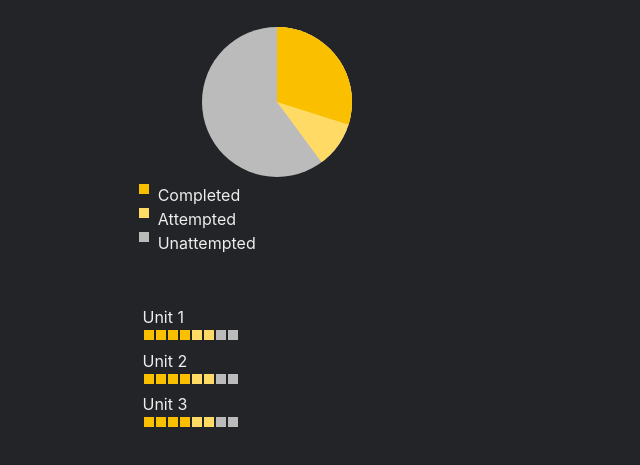
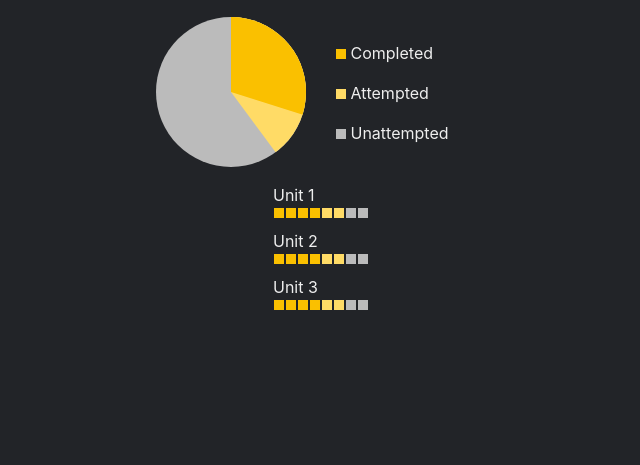
Before and after one commit to The-Last-Mile-JS/ProgressMap, a plain HTML site: page index.html in a window 1280 px wide. Shown: the part 71-536 px from the top of the page, without its empty margins (319-959 px from the left). Drawn offline with Linux system fonts and the light colour scheme.

Commit message:
cleaned up frontend

```diff
--- a/index.html
+++ b/index.html
@@ -12,42 +12,43 @@
   </head>
   <body>
     <div class="container-fluid">
+      <!-- title -->
+      <div class="row">
+        <div class="col align-self-center">
           <h1>TLM Progress Map</h1>
-    <div id="progressSummary" class="row">
-      <div class="col-sm">
         </div>
-      <div class="col-sm">
-        <div class="row">
-          <div class="col-sm chart">
+      </div>
+
+      <!-- progress summary -->
+      <div class="row justify-content-center">
+        <!-- chart -->
+        <div class="col-4 chart">
           <svg viewBox="0 0 32 32">
             <!-- all arcs start from the topmost point of the circle and go clockwise -->
             <circle class='first' stroke-dasharray="40 100"></circle> <!--bottom item-->
             <circle class='second' stroke-dasharray="30 100"></circle> <!--middle item-->
           </svg>
         </div>
-          <div class="col-sm breakdown">
-            <div>
-              <div class="summ topic done"></div>
+        <!-- summary breakdown -->
+        <div class="col-4">
+          <br>
+          <div class="summ done"></div>
           <p>Completed</p>
-            </div>
-            <div>
-              <div class="summ topic almost"></div>
+          <br>
+          <div class="summ almost"></div>
           <p>Attempted</p>
-            </div>
-            <div>
-              <div class="summ topic"></div>
+          <br>
+          <div class="summ"></div>
           <p>Unattempted</p>
         </div>
       </div>
-        </div>
-      </div>
-      <div class="col-sm"></div>
-    </div>
-    <div id="progressTable" class="row">
-      <div class="col-sm"></div>
-      <div class="col-sm">
+
+      <!-- Unit breakdown -->
+      <div class="row justify-content-center">
+        <div class="col-xs-auto">
           <div class="unit">
             <p>Unit 1</p>
+            <br>
             <button type="button" class="topic done btn btn-secondary" data-container="body" data-trigger="hover" data-toggle="popover" data-placement="top" data-content="Vivamus sagittis lacus vel augue laoreet rutrum faucibus."></button>
             <button type="button" class="topic done btn btn-secondary" data-container="body" data-trigger="hover" data-toggle="popover" data-placement="top" data-content="Vivamus sagittis lacus vel augue laoreet rutrum faucibus."></button>
             <button type="button" class="topic done btn btn-secondary" data-container="body" data-trigger="hover" data-toggle="popover" data-placement="top" data-content="Vivamus sagittis lacus vel augue laoreet rutrum faucibus."></button>
@@ -60,6 +61,7 @@
 
           <div class="unit">
             <p>Unit 2</p>
+            <br>
             <button type="button" class="topic done btn btn-secondary" data-container="body" data-trigger="hover" data-toggle="popover" data-placement="top" data-content="Vivamus sagittis lacus vel augue laoreet rutrum faucibus."></button>
             <button type="button" class="topic done btn btn-secondary" data-container="body" data-trigger="hover" data-toggle="popover" data-placement="top" data-content="Vivamus sagittis lacus vel augue laoreet rutrum faucibus."></button>
             <button type="button" class="topic done btn btn-secondary" data-container="body" data-trigger="hover" data-toggle="popover" data-placement="top" data-content="Vivamus sagittis lacus vel augue laoreet rutrum faucibus."></button>
@@ -72,6 +74,7 @@
 
           <div class="unit">
             <p>Unit 3</p>
+            <br>
             <button type="button" class="topic done btn btn-secondary" data-container="body" data-trigger="hover" data-toggle="popover" data-placement="top" data-content="Vivamus sagittis lacus vel augue laoreet rutrum faucibus."></button>
             <button type="button" class="topic done btn btn-secondary" data-container="body" data-trigger="hover" data-toggle="popover" data-placement="top" data-content="Vivamus sagittis lacus vel augue laoreet rutrum faucibus."></button>
             <button type="button" class="topic done btn btn-secondary" data-container="body" data-trigger="hover" data-toggle="popover" data-placement="top" data-content="Vivamus sagittis lacus vel augue laoreet rutrum faucibus."></button>
@@ -82,8 +85,8 @@
             <button type="button" class="topic btn btn-secondary" data-container="body" data-trigger="hover" data-toggle="popover" data-placement="top" data-content="Vivamus sagittis lacus vel augue laoreet rutrum faucibus."></button>
           </div>
         </div>
-      <div class="col-sm"></div>
       </div>
 
     </div>
   </body>
+</html>
--- a/main.css
+++ b/main.css
@@ -1,3 +1,5 @@
+/* general */
+
 body {
   background: #222428;
 }
@@ -11,33 +13,15 @@ h5 {
   padding: 5px 10px;
   color: #eee;
 }
+
 p{
   color: #eee;
-  margin: 0 20px;
-  vertical-align: top;
-}
-#progressSummary {
-  margin: 30px;
-}
-.unit > p {
-  margin: 0;
-}
-
-.unit {
-  margin: 5%;
-}
-
-.summ {
-  margin-top: 7px;
-}
-
-.breakdown {
-  margin: auto 0;
+  display: inline-block;
 }
 
 /* chart */
 .chart {
-  margin-left: 5vw;
+  text-align: right;
 }
 svg {
   width: 150px;
@@ -63,6 +47,13 @@ circle.second {
 }
 
 /* button */
+.unit > p {
+  margin: 10px 0 0 0;
+}
+
+.col-auto {
+  padding: 0;
+}
 
 .btn {
   height: 10px;
@@ -70,6 +61,14 @@ circle.second {
   padding: 0;
   border: none;
   border-radius: 0;
+}
+
+.summ {
+  display: inline-block;
+  margin: auto;
+  width: 10px;
+  height: 10px;
+  background: #bbbbbb;
 }
 
 .topic {
```
Lines whose indentation alone changed are shown as unchanged.
